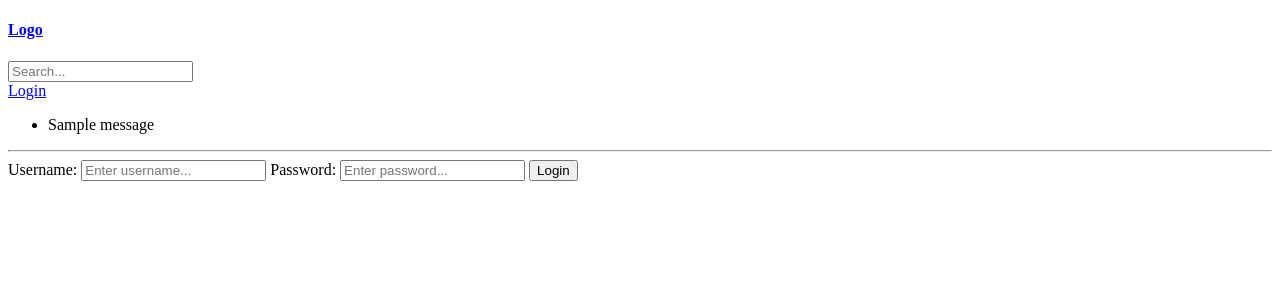
After one commit to bigyan08/chat_room, a Django app: page /login/ in a window 1280 px wide. The commit adds this page. Shown: the top 300 px of the page. Run offline with Django 4.2, Linux system fonts and the light colour scheme; tables that the repository leaves empty hold one stand-in row (values such as "Sample post"); one stand-in notice (Sample message) is shown.

Commit message:
user login added

```diff
--- a/chatbud/chatapp/templates/chatapp/home.html
+++ b/chatbud/chatapp/templates/chatapp/home.html
@@ -14,6 +14,10 @@
         <div>
             <h3>Browse Topics</h3>
             <hr>
+                <div>
+                    <a href="{% url 'index' %}">All</a>
+                </div>
+
             {% for topic in topics %}
                 <div>
                     <a href="{% url 'index' %}?q={{topic.name}}">{{topic.name}}</a>
--- /dev/null
+++ b/chatbud/chatapp/templates/chatapp/login_register.html
@@ -0,0 +1,16 @@
+{% extends 'main.html' %}
+
+{% block content%}
+    <div>
+        <form action="" method="POST">
+            {% csrf_token %}
+            <label for="username">Username:</label>
+            <input type="text" name="username" placeholder="Enter username...">
+
+            <label for="password">Password:</label>
+            <input type="password" name="password" placeholder="Enter password...">
+
+            <input type="submit" value="Login">
+        </form>
+    </div>
+{% endblock%}
--- a/chatbud/chatapp/urls.py
+++ b/chatbud/chatapp/urls.py
@@ -8,4 +8,6 @@ urlpatterns=[
     path('update-room/<str:pk>/',views.updateRoom,name='update-room'),
     path('delete-room/<str:pk>/',views.deleteRoom,name='delete-room'),
 
+    path('login/',views.loginPage,name='login'),
+
 ]
--- a/chatbud/chatapp/views.py
+++ b/chatbud/chatapp/views.py
@@ -1,7 +1,10 @@
 from django.shortcuts import render, redirect
+from django.contrib import messages
 from django.db.models import Q
 from .models import Room, Topic
 from .forms import RoomForm
+from django.contrib.auth.models import User
+from django.contrib.auth import authenticate, login
 
 # Create your views here.
 def index(request):
@@ -54,3 +57,25 @@ def deleteRoom(request,pk):
         room.delete()
         return redirect('index')
     return render(request,'chatapp/delete.html',{'obj':room})
+
+
+def loginPage(request):
+    if request.method == "POST":
+        username = request.POST.get('username')
+        password = request.POST.get('password')
+
+        #checking if the user exists
+        try:
+            user = User.objects.get(username=username)
+        except:
+            messages.error(request,'User doesnot exist!')
+
+        user = authenticate(request, username=username,password=password)
+
+        if user is not None:
+            login(request,user)
+            return redirect('index')
+        else:
+            messages.error(request,'Invalid Username or Password')
+    context = {}
+    return render(request,'chatapp/login_register.html',context)
--- a/chatbud/templates/main.html
+++ b/chatbud/templates/main.html
@@ -13,7 +13,20 @@
             <!-- we donot need csrf token for get method forms -->
              <input type="text" name="q" placeholder="Search...">
         </form>
+
+        <div>
+            <a href="{% url 'login' %}">Login</a>
+        </div>
     </nav>
+
+    <!-- flash messages -->
+            {% if messages %}
+                <ul class="messages">
+                    {% for message in messages %}
+                        <li>{{message}}</li>
+                    {% endfor %}
+                </ul>
+            {% endif %}
     <hr>
     {% block content %}
 
```
Also changed, not shown: chatbud/db.sqlite3.
